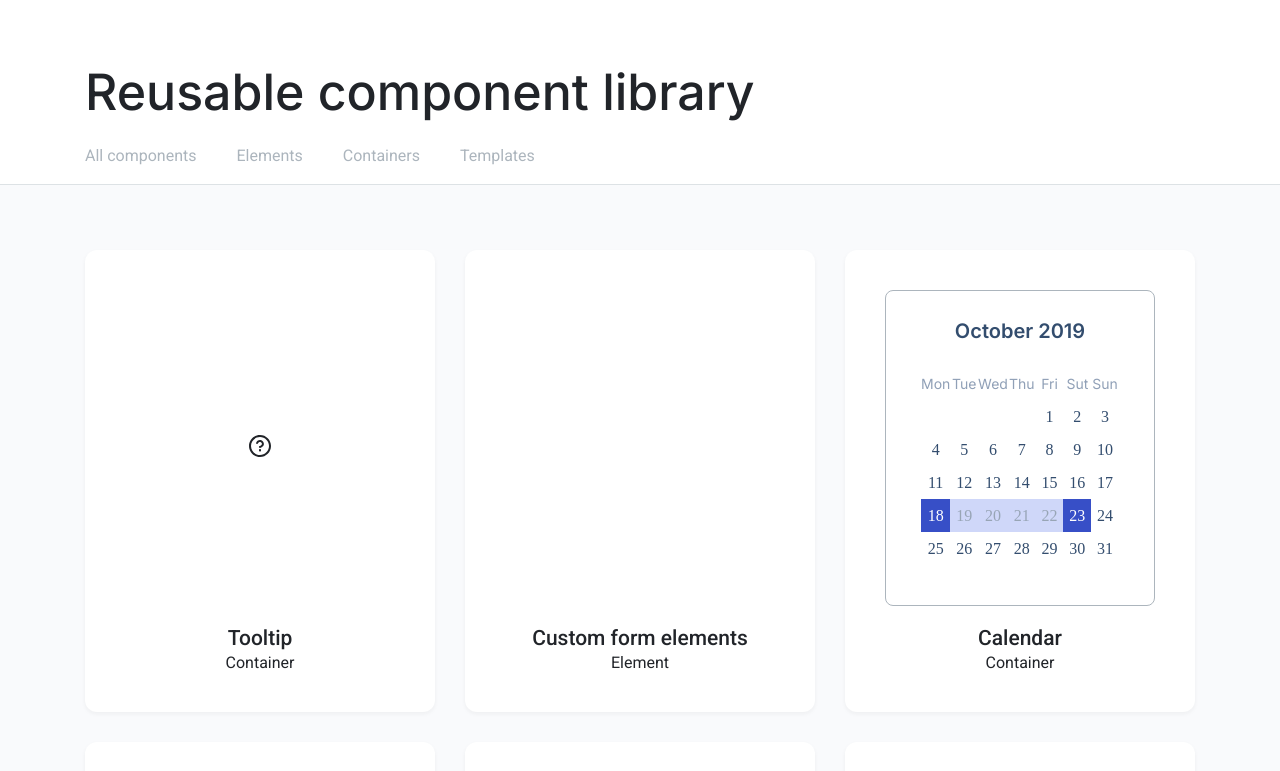
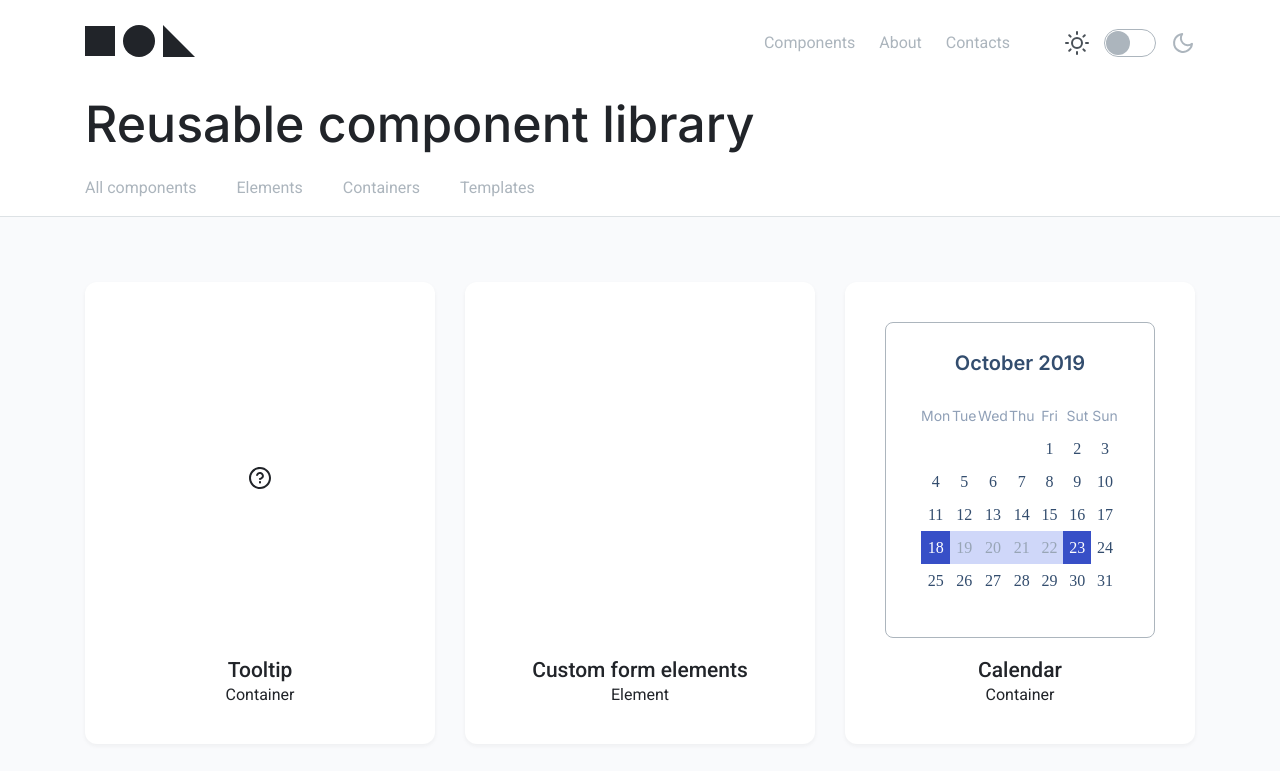
Before and after one commit to js-tasks-ru/htmlcss-20210708_vladimir-vladimirovich-abramovich, a website: page index.html in a window 1280 px wide. Shown: the top 771 px of the page. Drawn offline with Linux system fonts and the light colour scheme.

Commit message:
add nav in header

```diff
--- a/03-lection1/01-button/button.css
+++ b/03-lection1/01-button/button.css
@@ -37,4 +37,5 @@
 }
 .button_alternate:hover{
     border: 1px solid var(--black);
+    cursor: pointer;
 }
--- a/assets/fonts/fonts.css
+++ b/assets/fonts/fonts.css
@@ -1,2 +1,2 @@
 @import url('https://fonts.googleapis.com/css2?family=Roboto:ital,wght@0,100;0,300;0,400;0,500;0,700;0,900;1,100;1,300;1,400;1,500;1,700;1,900&display=swap');
-@import url('https://fonts.googleapis.com/css2?family=Inter:wght@400;500;600&display=swap');
+@import url('https://fonts.googleapis.com/css2?family=Inter:wght@100;200;300;400;500;600;700;800;900&display=swap');
--- a/components/header/header.css
+++ b/components/header/header.css
@@ -2,3 +2,30 @@
     padding: 25px 0;
     height: 32px;
 }
+.header__iner {
+    display: flex;
+}
+.header__logo {
+    margin-right: auto;
+}
+.header__text {
+    display: flex;
+    margin-right: 55px;
+    gap: 24px;
+    align-items:center;
+    font-family: Inter;
+    font-style: normal;
+    font-weight: normal;
+    font-size: 16px;
+    line-height: 24px;
+    color: var(--grey-3);
+}
+.header__nav {
+    display: flex;
+    gap: 15px;
+    align-items: center;
+}
+.header__text-hover:hover{
+    color:var(--black);
+    cursor: pointer;
+}
--- a/index.html
+++ b/index.html
@@ -12,7 +12,9 @@
         <link rel="stylesheet" href="./components/tabs/tabs.css">
         <link rel="stylesheet" href="./05-lection3/01-tooltip/tooltip.css">
         <link rel="stylesheet" href="./05-lection3/03-calendar/calendar.css">
-        <link rel="stylesheet" href="04-lection2/01-histogram/histogram.css">
+        <link rel="stylesheet" href="./04-lection2/01-histogram/histogram.css">
+        <link rel="stylesheet" href="./06-lection4/01-avatar/avatar.css">
+
 
     <style>
         html, body{
@@ -36,8 +38,39 @@
         <header class="header">
             <div class="page__container">
                 <div class="header__iner">
-                    <div class="header__logo"></div>
-                    <div class="header__nav"></div>
+                    <div class="header__logo">
+                        <svg width="110" height="32" viewBox="0 0 110 32" fill="none" xmlns="http://www.w3.org/2000/svg">
+                            <rect y="1" width="30" height="30" fill="#212429"/>
+                            <rect x="38" width="32" height="32" rx="16" fill="#212429"/>
+                            <path d="M78 0L110 32H78V0Z" fill="#212429"/>
+                        </svg>
+                    </div>
+                    <div class="header__text">
+                        <p class="header__text-hover">Components</p>
+                        <p class="header__text-hover">About</p>
+                        <p class="header__text-hover">Contacts</p>
+                    </div>
+                    <div class="header__nav">
+                        <svg width="24" height="24" viewBox="0 0 24 24" fill="none" xmlns="http://www.w3.org/2000/svg">
+                            <path d="M12 17C14.7614 17 17 14.7614 17 12C17 9.23858 14.7614 7 12 7C9.23858 7 7 9.23858 7 12C7 14.7614 9.23858 17 12 17Z" stroke="#495057" stroke-width="2" stroke-linecap="round" stroke-linejoin="round"/>
+                            <path d="M12 1V3" stroke="#495057" stroke-width="2" stroke-linecap="round" stroke-linejoin="round"/>
+                            <path d="M12 21V23" stroke="#495057" stroke-width="2" stroke-linecap="round" stroke-linejoin="round"/>
+                            <path d="M4.22021 4.21997L5.64021 5.63997" stroke="#495057" stroke-width="2" stroke-linecap="round" stroke-linejoin="round"/>
+                            <path d="M18.3599 18.36L19.7799 19.78" stroke="#495057" stroke-width="2" stroke-linecap="round" stroke-linejoin="round"/>
+                            <path d="M1 12H3" stroke="#495057" stroke-width="2" stroke-linecap="round" stroke-linejoin="round"/>
+                            <path d="M21 12H23" stroke="#495057" stroke-width="2" stroke-linecap="round" stroke-linejoin="round"/>
+                            <path d="M4.22021 19.78L5.64021 18.36" stroke="#495057" stroke-width="2" stroke-linecap="round" stroke-linejoin="round"/>
+                            <path d="M18.3599 5.63997L19.7799 4.21997" stroke="#495057" stroke-width="2" stroke-linecap="round" stroke-linejoin="round"/>
+                        </svg>
+                        <svg width="52" height="28" viewBox="0 0 52 28" fill="none" xmlns="http://www.w3.org/2000/svg">
+                            <rect x="0.5" y="0.5" width="51" height="27" rx="13.5" fill="white" stroke="#ACB5BD"/>
+                            <rect x="2" y="2" width="24" height="24" rx="12" fill="#ACB5BD"/>
+                        </svg>
+                        <svg width="24" height="24" viewBox="0 0 24 24" fill="none" xmlns="http://www.w3.org/2000/svg">
+                            <path d="M20.9999 12.79C20.8426 14.4922 20.2038 16.1144 19.1581 17.4668C18.1125 18.8192 16.7034 19.8458 15.0956 20.4265C13.4878 21.0073 11.7479 21.1181 10.0794 20.7461C8.41092 20.3741 6.8829 19.5345 5.67413 18.3258C4.46536 17.117 3.62584 15.589 3.25381 13.9205C2.88178 12.252 2.99262 10.5121 3.57336 8.9043C4.15411 7.29651 5.18073 5.88737 6.53311 4.84175C7.8855 3.79614 9.5077 3.15731 11.2099 3C10.2133 4.34827 9.73375 6.00945 9.85843 7.68141C9.98312 9.35338 10.7038 10.9251 11.8893 12.1106C13.0748 13.2961 14.6465 14.0168 16.3185 14.1415C17.9905 14.2662 19.6516 13.7866 20.9999 12.79V12.79Z" stroke="#ACB5BD" stroke-width="2" stroke-linecap="round" stroke-linejoin="round"/>
+                        </svg>
+
+                    </div>
                 </div>
             </div>
         </header>
@@ -194,7 +227,11 @@
                                         </div>
                                 </a>
                                 <a href="" class="card">
-                                        <div class="card__body"></div>
+                                        <div class="card__body">
+                                            <div class="avatar">
+                                                <img src="../htmlcss-20210708_vladimir-vladimirovich-abramovich/06-lection4/01-avatar/public/avatar-200.jpg" class="avatar__image" alt=""/>
+                                        </div>
+                                        </div>
                                         <div class="card__footer">
                                             <h4 class="card__footer-title">Avatar</h4>
                                             <p class="card__footer-text">Element</p>
```
